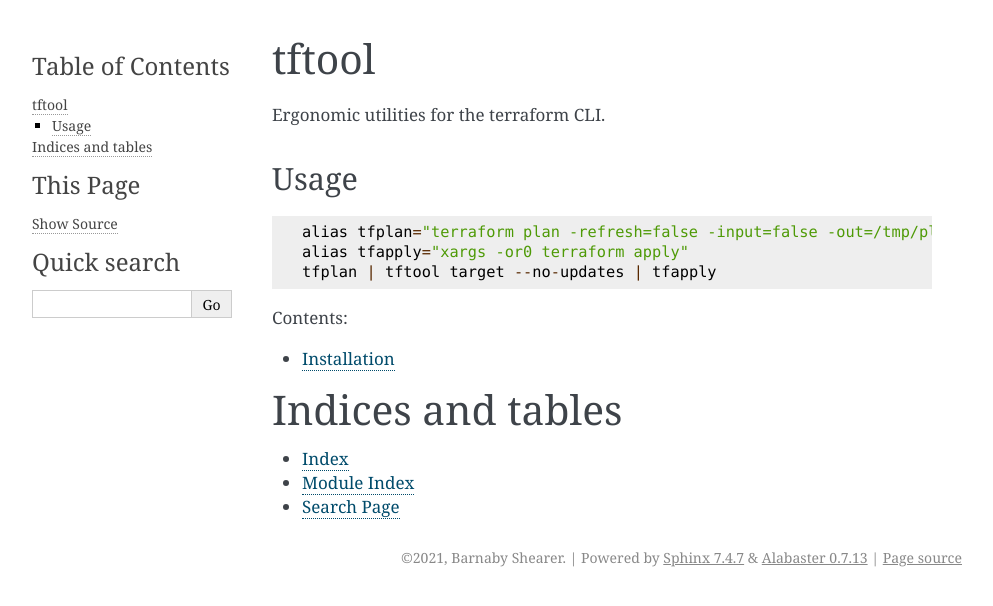
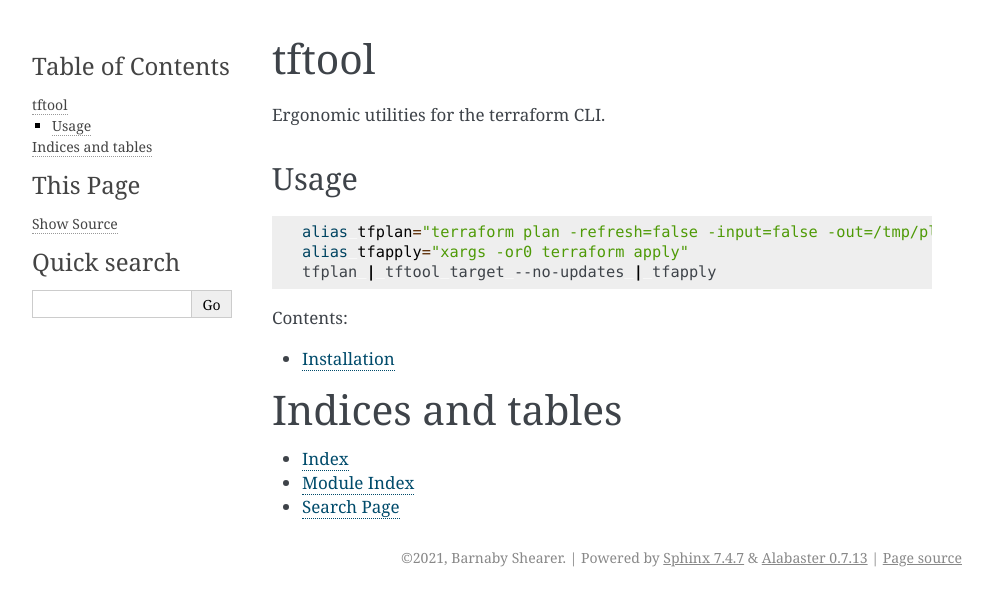
Before and after one commit to BarnabyShearer/tftool, a Sphinx documentation site: the page built from docs/index.rst, in a window 1280 px wide. Shown: the top 606 px of the page, without its empty margins (148-1141 px from the left). Built offline with Sphinx 7.4.7, drawn with Linux system fonts in a browser that asks for light colours.

Commit message:
highlight

```diff
--- a/README.rst
+++ b/README.rst
@@ -13,14 +13,14 @@
 Install
 -------
 
-::
+.. code-block:: bash
 
     python3 -m pip install tftool
 
 Usage
 -----
 
-::
+.. code-block:: bash
 
     alias tfplan="terraform plan -refresh=false -input=false -out=/tmp/plan && terraform show -json /tmp/plan"
     alias tfapply="xargs -or0 terraform apply"
--- a/docs/index.rst
+++ b/docs/index.rst
@@ -6,7 +6,7 @@
 Usage
 -----
 
-::
+.. code-block:: bash
 
     alias tfplan="terraform plan -refresh=false -input=false -out=/tmp/plan && terraform show -json /tmp/plan"
     alias tfapply="xargs -or0 terraform apply"
--- a/docs/install.rst
+++ b/docs/install.rst
@@ -1,6 +1,6 @@
 Installation
 ============
 
-::
+.. code-block:: bash
 
     python3 -m pip install tftool
```
